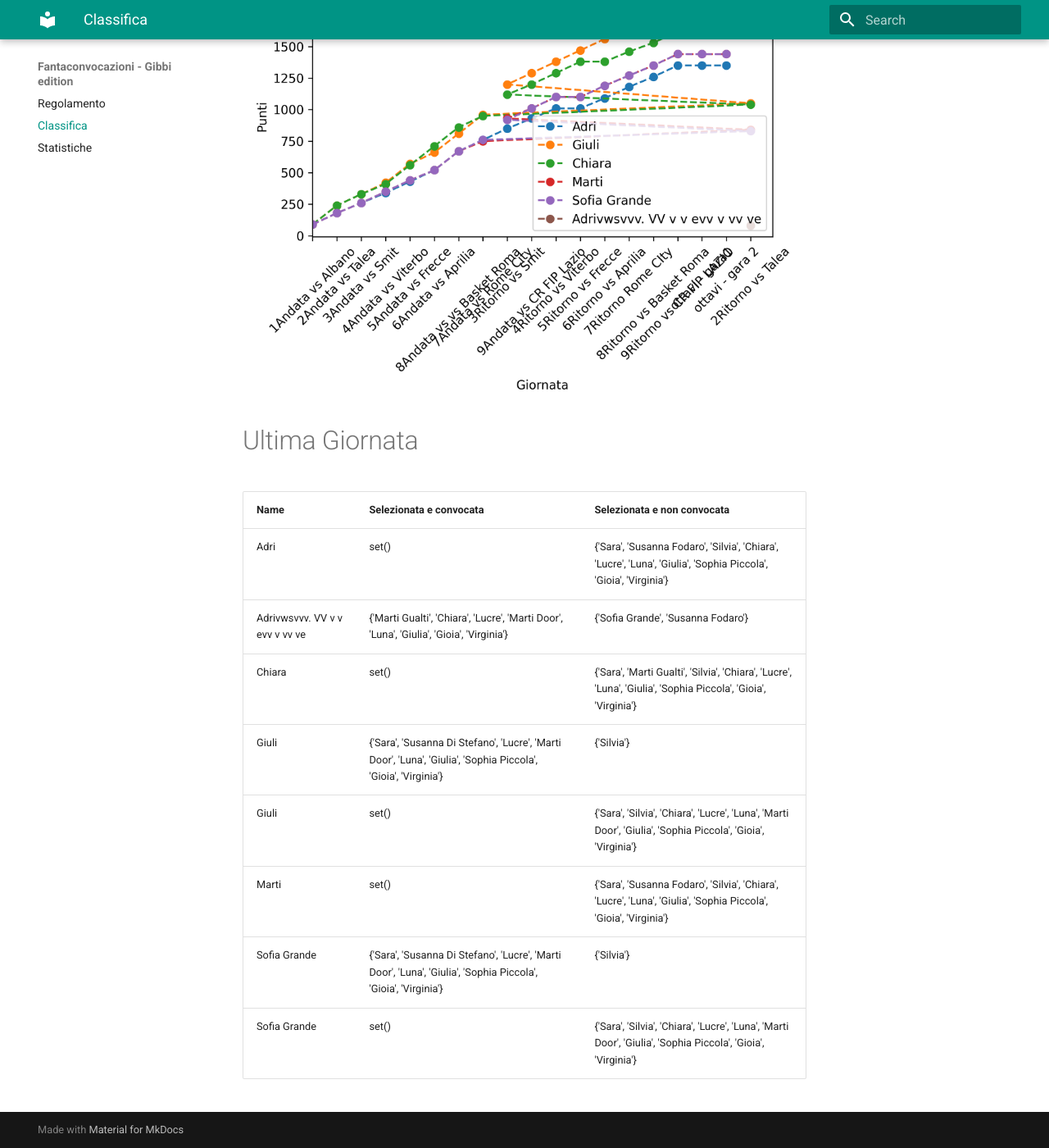
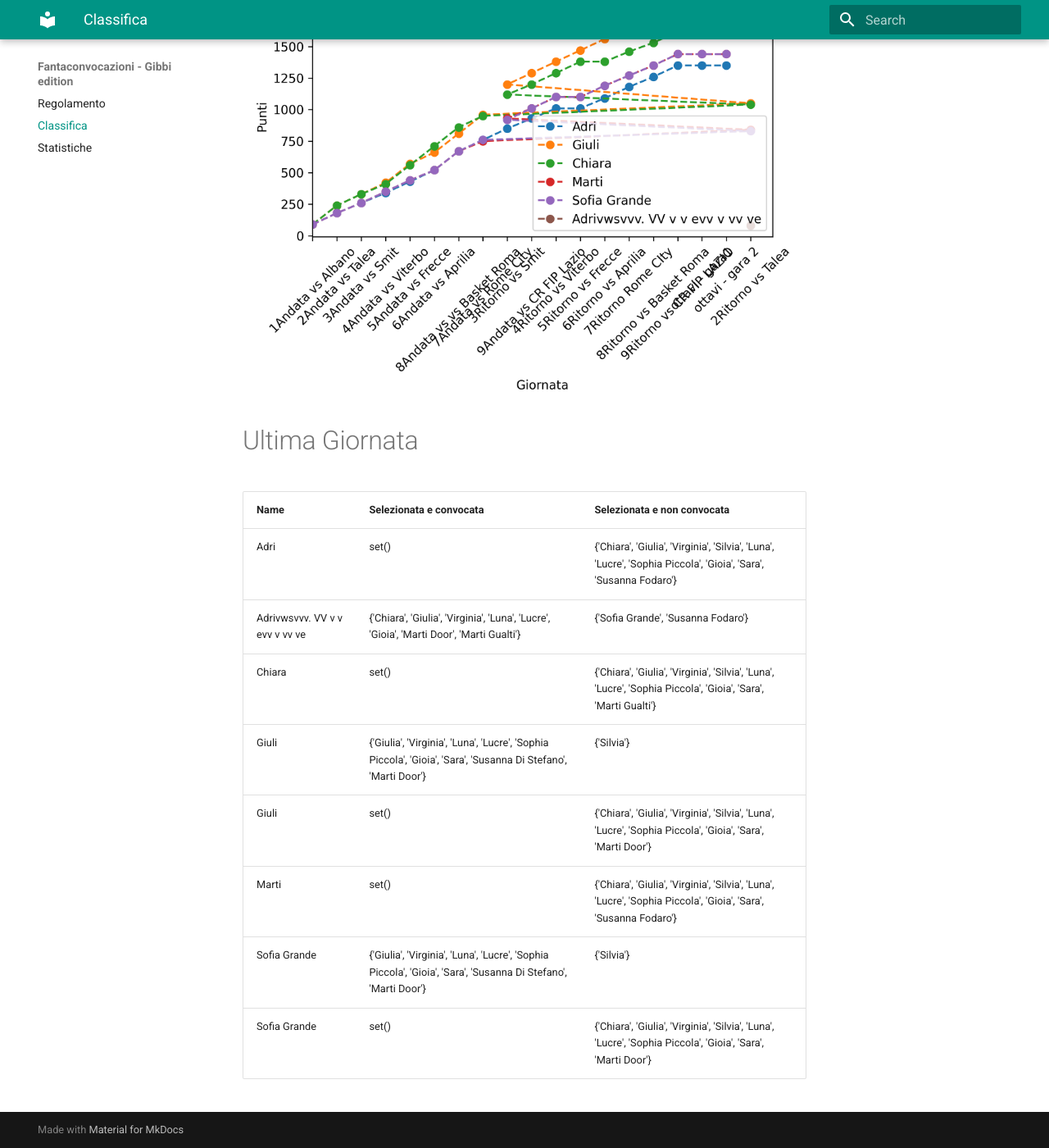
Before and after one commit to martinig94/fantagibbi, an MkDocs documentation site: the page built from docs/Classifica.md, in a window 1280 px wide and 1400 px high, scrolled down 676 px. Shown: the whole window at 82% size. Built offline with MkDocs 1.6.1 and Material for MkDocs 9.7.7, drawn with Linux system fonts in a browser that asks for light colours.

Commit message:
Auto-update from main.py

```diff
--- a/docs/Classifica.md
+++ b/docs/Classifica.md
@@ -19,12 +19,12 @@
 <!-- START_TABLE CORRECT -->
 | Name                           | Selezionata e convocata                                                                                        | Selezionata e non convocata                                                                                      |
 |:-------------------------------|:---------------------------------------------------------------------------------------------------------------|:-----------------------------------------------------------------------------------------------------------------|
-| Adri                           | set()                                                                                                          | {'Sara', 'Susanna Fodaro', 'Silvia', 'Chiara', 'Lucre', 'Luna', 'Giulia', 'Sophia Piccola', 'Gioia', 'Virginia'} |
-| Adrivwsvvv. VV v v evv v vv ve | {'Marti Gualti', 'Chiara', 'Lucre', 'Marti Door', 'Luna', 'Giulia', 'Gioia', 'Virginia'}                       | {'Sofia Grande', 'Susanna Fodaro'}                                                                               |
-| Chiara                         | set()                                                                                                          | {'Sara', 'Marti Gualti', 'Silvia', 'Chiara', 'Lucre', 'Luna', 'Giulia', 'Sophia Piccola', 'Gioia', 'Virginia'}   |
-| Giuli                          | {'Sara', 'Susanna Di Stefano', 'Lucre', 'Marti Door', 'Luna', 'Giulia', 'Sophia Piccola', 'Gioia', 'Virginia'} | {'Silvia'}                                                                                                       |
-| Giuli                          | set()                                                                                                          | {'Sara', 'Silvia', 'Chiara', 'Lucre', 'Luna', 'Marti Door', 'Giulia', 'Sophia Piccola', 'Gioia', 'Virginia'}     |
-| Marti                          | set()                                                                                                          | {'Sara', 'Susanna Fodaro', 'Silvia', 'Chiara', 'Lucre', 'Luna', 'Giulia', 'Sophia Piccola', 'Gioia', 'Virginia'} |
-| Sofia Grande                   | {'Sara', 'Susanna Di Stefano', 'Lucre', 'Marti Door', 'Luna', 'Giulia', 'Sophia Piccola', 'Gioia', 'Virginia'} | {'Silvia'}                                                                                                       |
-| Sofia Grande                   | set()                                                                                                          | {'Sara', 'Silvia', 'Chiara', 'Lucre', 'Luna', 'Marti Door', 'Giulia', 'Sophia Piccola', 'Gioia', 'Virginia'}     |
+| Adri                           | set()                                                                                                          | {'Chiara', 'Giulia', 'Virginia', 'Silvia', 'Luna', 'Lucre', 'Sophia Piccola', 'Gioia', 'Sara', 'Susanna Fodaro'} |
+| Adrivwsvvv. VV v v evv v vv ve | {'Chiara', 'Giulia', 'Virginia', 'Luna', 'Lucre', 'Gioia', 'Marti Door', 'Marti Gualti'}                       | {'Sofia Grande', 'Susanna Fodaro'}                                                                               |
+| Chiara                         | set()                                                                                                          | {'Chiara', 'Giulia', 'Virginia', 'Silvia', 'Luna', 'Lucre', 'Sophia Piccola', 'Gioia', 'Sara', 'Marti Gualti'}   |
+| Giuli                          | {'Giulia', 'Virginia', 'Luna', 'Lucre', 'Sophia Piccola', 'Gioia', 'Sara', 'Susanna Di Stefano', 'Marti Door'} | {'Silvia'}                                                                                                       |
+| Giuli                          | set()                                                                                                          | {'Chiara', 'Giulia', 'Virginia', 'Silvia', 'Luna', 'Lucre', 'Sophia Piccola', 'Gioia', 'Sara', 'Marti Door'}     |
+| Marti                          | set()                                                                                                          | {'Chiara', 'Giulia', 'Virginia', 'Silvia', 'Luna', 'Lucre', 'Sophia Piccola', 'Gioia', 'Sara', 'Susanna Fodaro'} |
+| Sofia Grande                   | {'Giulia', 'Virginia', 'Luna', 'Lucre', 'Sophia Piccola', 'Gioia', 'Sara', 'Susanna Di Stefano', 'Marti Door'} | {'Silvia'}                                                                                                       |
+| Sofia Grande                   | set()                                                                                                          | {'Chiara', 'Giulia', 'Virginia', 'Silvia', 'Luna', 'Lucre', 'Sophia Piccola', 'Gioia', 'Sara', 'Marti Door'}     |
 <!-- END_TABLE CORRECT -->
```
